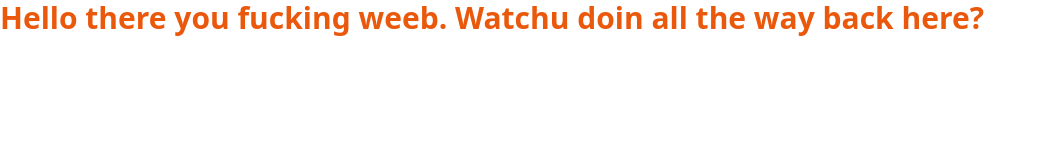
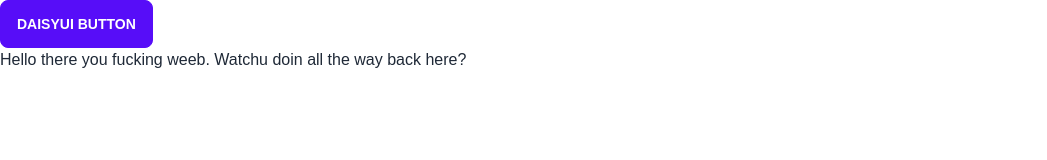
Before and after one commit to SUAnimeClub/suanimeclub.github.io, a Gatsby site: page / in a window 1280 px wide. Shown: the whole page, without its empty margins (0-1047 px from the left). Built offline with nearby package versions, Linux system fonts and the light colour scheme; Gatsby itself is replaced by a stand-in of ours.

Commit message:
Added Font & Structure

```diff
--- /dev/null
+++ b/src/common/Navbar.js
@@ -0,0 +1,10 @@
+const Navbar = () =>{
+
+    return(
+        <div>
+
+        </div>
+    )
+}
+
+export default Navbar;
--- a/src/pages/index.js
+++ b/src/pages/index.js
@@ -3,11 +3,12 @@ import '../styles/global.css';
 
 const IndexPage = () => {
   return (
-    <div className="bg-white w-screen h-screen">
-      <h1 className="text-3xl font-bold text-orange-600">
-        Hello there you fucking weeb. Watchu doin all the way back here?
-      </h1>
-    </div>
+      <div>
+        <button className="btn btn-primary">daisyUI Button</button>
+        <h1>
+          Hello there you fucking weeb. Watchu doin all the way back here?
+        </h1>
+      </div>
    )
 }
 
--- a/src/styles/global.css
+++ b/src/styles/global.css
@@ -1,3 +1,5 @@
 @tailwind base;
 @tailwind components;
 @tailwind utilities;
+
+@import url('https://fonts.googleapis.com/css2?family=Nunito:ital,wght@0,200;0,300;0,400;0,500;0,600;0,700;0,800;0,900;1,200;1,300;1,400;1,500;1,600;1,700;1,800;1,900&display=swap');
--- a/tailwind.config.js
+++ b/tailwind.config.js
@@ -1,6 +1,9 @@
 module.exports = {
   content: ["./src/**/*.{js,jsx,ts,tsx}"],
   theme: {
+    fontFamily: {
+      sans: ["Nunito", "sans-serif"],
+    },
     extend: {},
   },
   plugins: [
```
Also changed, not shown: src/pages/404.js (added), src/pages/About/About.js (added), src/pages/About/KCBio.js (added), src/pages/Events/Events.js (added), src/pages/Events/ImageGallery.js (added), src/pages/History/History.js (added), src/pages/Status/Status.js (added).
